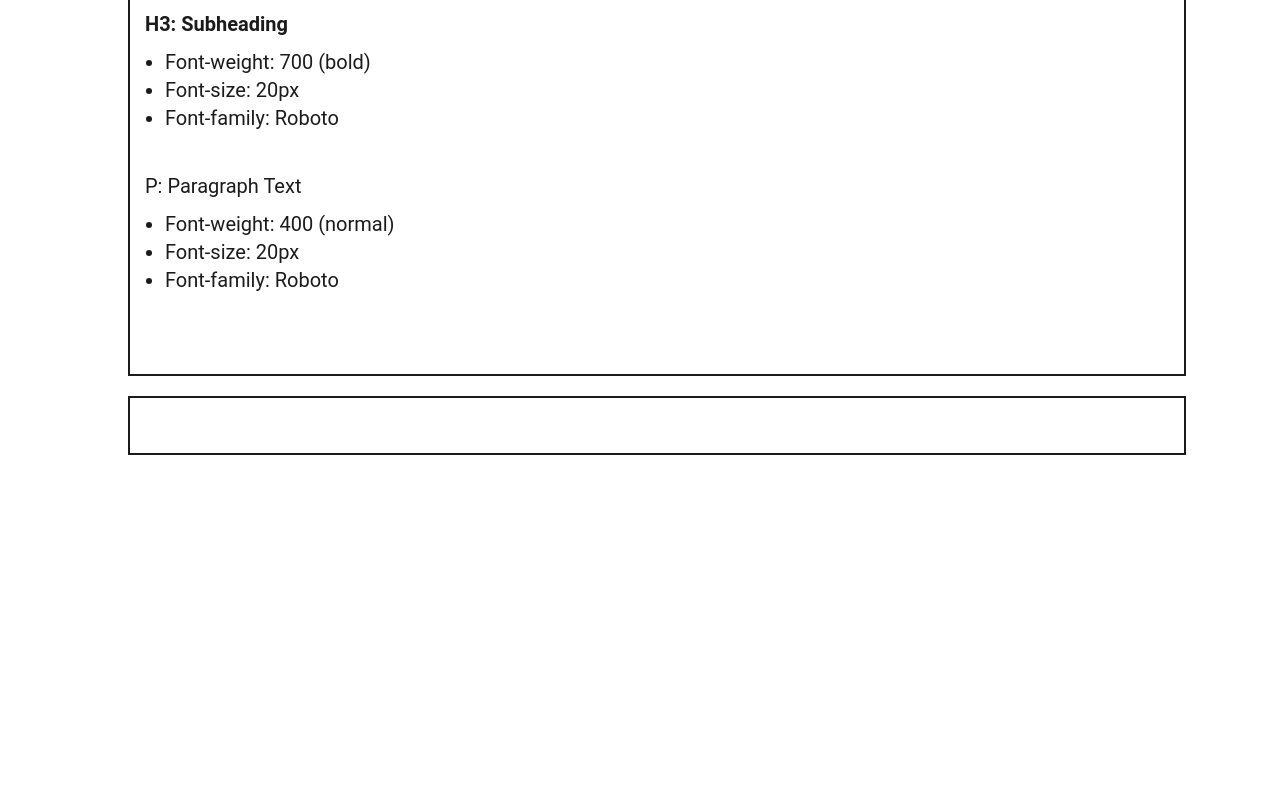
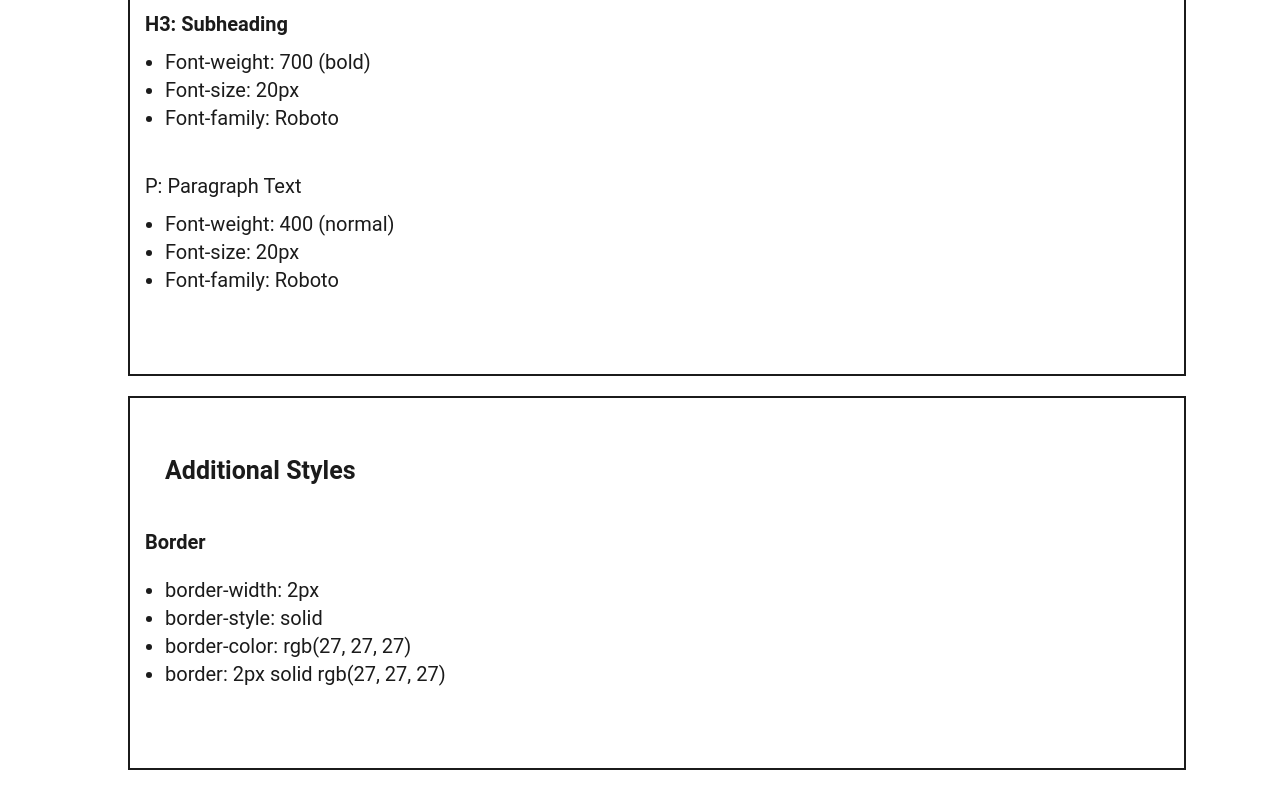
Before and after one commit to AljoschaNy/website_design_system, a plain HTML site: page index.html in a window 1280 px wide. Shown: the part 1673-2473 px from the top of the page. Before the commit the page ends 2158 px from the top, so only its background shows below. Drawn offline with Linux system fonts and the light colour scheme; a web font is replaced by a local one.

Commit message:
Add additional style border

```diff
--- a/css/styles.css
+++ b/css/styles.css
@@ -43,6 +43,10 @@ section {
     margin-bottom: 20px;
     width: 100%;
     line-height: 1.4;
+}
+
+section ul {
+    margin: 10px 0 40px 20px;
 }
 
 .sectionTitle {
--- a/index.html
+++ b/index.html
@@ -104,7 +104,20 @@
             </section>
 
             <!-- Additional Section -->
-            <section id="additionalSection"></section>
+            <section id="additionalSection">
+                <h2 class="sectionTitle">Additional Styles</h2>
+                <div class="mainContainer">
+                    <div class="additionalStyle">
+                        <h3>Border</h3>
+                        <ul>
+                            <li>border-width: 2px</li>
+                            <li>border-style: solid</li>
+                            <li>border-color: rgb(27, 27, 27)</li>
+                            <li>border: 2px solid rgb(27, 27, 27)</li>
+                        </ul>
+                    </div>
+                </div>
+            </section>
         </main>
     </body>
 </html>
```
